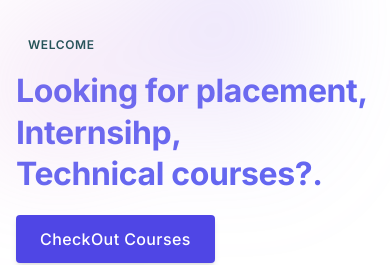
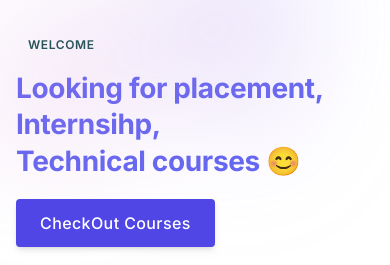
Before and after one commit to abhijeetrayy/snsthinkhub, a Next.js app: page / in a window 390 px wide. Shown: the part 137-402 px from the top of the page. Built offline with nearby package versions, Linux system fonts and the light colour scheme; no server answers.

Commit message:
header text editted and emoji

```diff
--- a/package.json
+++ b/package.json
@@ -13,7 +13,7 @@
     "tailwindcss",
     "free"
   ],
-  "author": "Surjith S M",
+  "author": "Abhijeet Ray",
   "license": "ISC",
   "dependencies": {
     "@builder.io/partytown": "^0.8.0",
--- a/src/components/header.jsx
+++ b/src/components/header.jsx
@@ -38,10 +38,10 @@ const Header = () => {
             <p className="inline-block px-3 py-px mb-4 text-xs font-semibold tracking-wider text-teal-900 uppercase rounded-full bg-teal-accent-400">
               Welcome
             </p>
-            <h2 className=" mb-5 font-sans text-md  leading-5 font-bold tracking-tight text-indigo-500 md:text-2xl sm:leading-none object-cover">
+            <h2 className=" mb-5 font-sans text-sm  leading-5 font-bold tracking-tight text-indigo-500 md:text-2xl sm:leading-none object-cover">
               <TypeAnimation
                 sequence={[
-                  `Looking for placement,\n Internsihp,\n Technical courses?.`,
+                  `Looking for placement,\n Internsihp,\n Technical courses 😊`,
                   1000,
                 ]}
                 speed={50}
```
